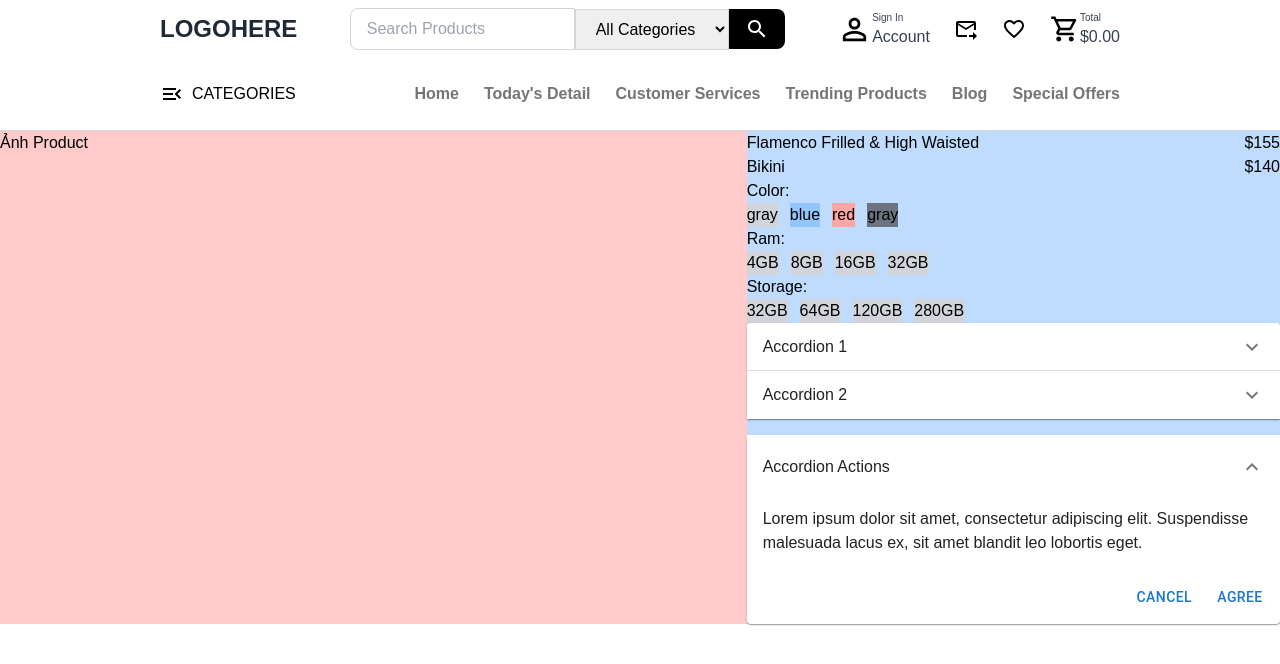
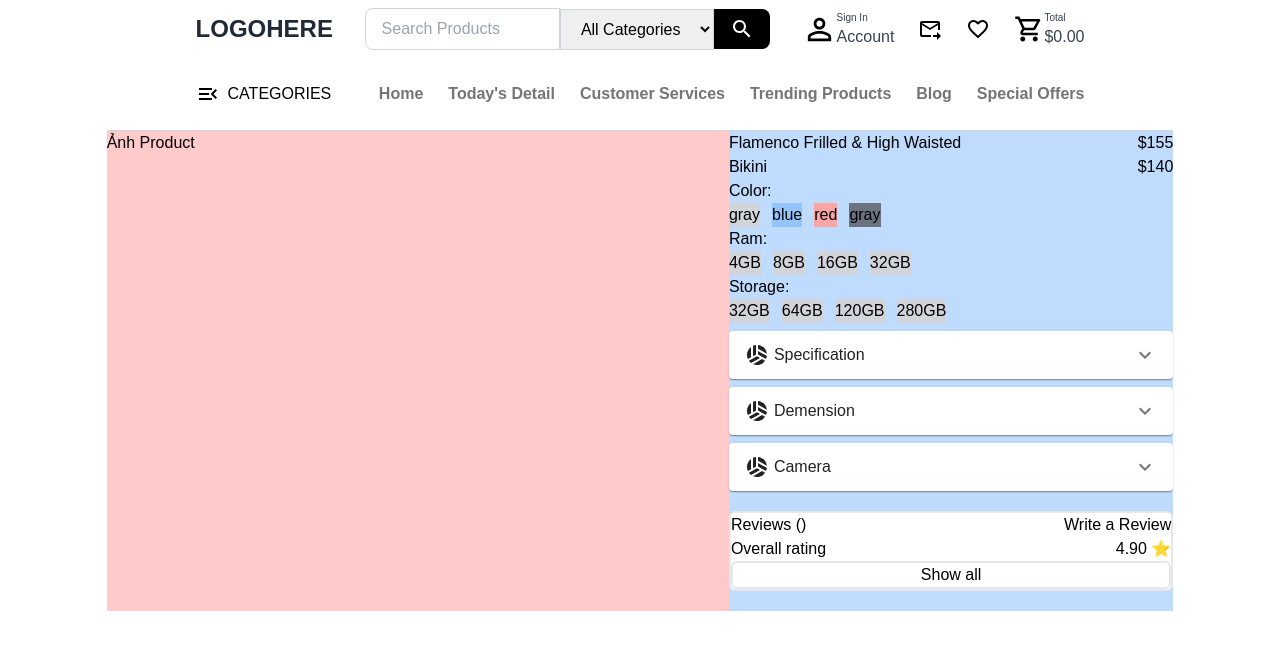
Before and after one commit to Ecommerce-KTN/FE-Ecommerce, a React (Create React App) app: page /ProductDetail in a window 1280 px wide. Shown: the top 664 px of the page. Built offline with nearby package versions, Linux system fonts and the light colour scheme.

Commit message:
demo product detail

```diff
--- a/src/App.js
+++ b/src/App.js
@@ -17,7 +17,7 @@ function App ()
       </div>
       <Header/>
 
-      <div className="mx-auto w-9/12">
+      <div className="mx-auto w-10/12">
           <EmblaCarousel />
           <Category />
           <div className="h-[500px] w-full">
--- a/src/components/app/Header.js
+++ b/src/components/app/Header.js
@@ -20,7 +20,7 @@ const Header = () => {
   window.addEventListener("scroll", handleScroll);
   return (
     <div className={`${nav ? 'navbar active' : 'navbar'} border-b border-gray-300 top-0 z-50 bg-white`}>
-      <header className="mx-auto w-9/12 ">
+      <header className="mx-auto w-10/12 ">
         {/* Logo Section */}
         <div className="flex justify-between items-center py-2">
           <div className="flex items-center">
--- a/src/pages/ProductDetail/ProductDetail.js
+++ b/src/pages/ProductDetail/ProductDetail.js
@@ -5,12 +5,94 @@ import AccordionActions from "@mui/material/AccordionActions";
 import AccordionSummary from "@mui/material/AccordionSummary";
 import AccordionDetails from "@mui/material/AccordionDetails";
 import ExpandMoreIcon from "@mui/icons-material/ExpandMore";
+import SportsVolleyballIcon from "@mui/icons-material/SportsVolleyball";
 import Button from "@mui/material/Button";
+
+const specification = [
+  {
+    name: "Specification",
+    item: [
+      { name: "Display" },
+      { name: "Processor" },
+      { name: "Battery" },
+      { name: "Opperating System" },
+      { name: "Water Resistance" },
+    ],
+  },
+  {
+    name: "Demension",
+    item: [
+      { name: "Height" },
+      { name: "Width" },
+      { name: "Depth" },
+      { name: "Weight" },
+    ],
+  },
+  {
+    name: "Camera",
+    item: [{ name: "Front" }, { name: "Rear" }],
+  },
+];
+
+function ListItem() {
+  return (
+    <div>
+      {specification.map((data) => (
+        <div className="mt-2">
+          <Accordion>
+            <AccordionSummary
+              expandIcon={<ExpandMoreIcon />}
+              aria-controls="panel1-content"
+              id="panel1-header"
+              sx={{ height: '40px'}}
+            >
+              <SportsVolleyballIcon sx={{ marginRight: "5px" }} />
+              {data.name}
+            </AccordionSummary>
+            <AccordionDetails>
+              <ul className="list-specification">
+                {data.item.map((items, index) => (
+                  <li
+                    className="border-b-2 border-b-gray-200 py-2 last:border-b-0"
+                    key={index}
+                  >
+                    <a href="">{items.name}</a>
+                  </li>
+                ))}
+              </ul>
+            </AccordionDetails>
+          </Accordion>
+        </div>
+      ))}
+    </div>
+  );
+}
+
+function Review() {
+    return (
+        <>
+            <div className="bg-white rounded-md border-2 my-5">
+                <div className="flex justify-between items-center">
+                    <div>Reviews ({}) </div>
+                    <div>Write a Review</div>
+                </div>
+                <div className="flex justify-between items-center">
+                    <div>Overall rating </div>
+                    <div>4.90 ⭐</div>
+                </div>
+                <div className="flex justify-center items-center">
+                    <button className="text-center w-full bg-white border-2 rounded-md">Show all</button>
+                </div>
+            </div>
+        </>
+    )
+}
+
 
 function ProductDetail() {
   return (
-    <div className="container">
-      <Header />
+    <div className="m-auto w-10/12">
+      <Header/>
       <div className="flex">
         <div className="w-7/12 bg-red-200">Ảnh Product</div>
         <div className="w-5/12 bg-blue-200">
@@ -55,58 +137,8 @@ function ProductDetail() {
             </div>
           </div>
           {/* list */}
-          <div>
-            <Accordion>
-              <AccordionSummary
-                expandIcon={<ExpandMoreIcon />}
-                aria-controls="panel1-content"
-                id="panel1-header"
-              >
-                Accordion 1
-              </AccordionSummary>
-              <AccordionDetails>
-                <ul>
-                    <li className="border-b-2 border-black"><a href="">Display</a></li>
-                    <li><a href="">Processor</a></li>
-                    <li><a href="">Battery</a></li>
-                    <li><a href="">Opperating System</a></li>
-                    <li><a href="">Water Resistance</a></li>
-                </ul>
-              </AccordionDetails>
-            </Accordion>
-            <Accordion>
-              <AccordionSummary
-                expandIcon={<ExpandMoreIcon />}
-                aria-controls="panel2-content"
-                id="panel2-header"
-              >
-                Accordion 2
-              </AccordionSummary>
-              <AccordionDetails>
-                Lorem ipsum dolor sit amet, consectetur adipiscing elit.
-                Suspendisse malesuada lacus ex, sit amet blandit leo lobortis
-                eget.
-              </AccordionDetails>
-            </Accordion>
-            <Accordion defaultExpanded>
-              <AccordionSummary
-                expandIcon={<ExpandMoreIcon />}
-                aria-controls="panel3-content"
-                id="panel3-header"
-              >
-                Accordion Actions
-              </AccordionSummary>
-              <AccordionDetails>
-                Lorem ipsum dolor sit amet, consectetur adipiscing elit.
-                Suspendisse malesuada lacus ex, sit amet blandit leo lobortis
-                eget.
-              </AccordionDetails>
-              <AccordionActions>
-                <Button>Cancel</Button>
-                <Button>Agree</Button>
-              </AccordionActions>
-            </Accordion>
-          </div>
+          <ListItem />
+          <Review/>
         </div>
       </div>
     </div>
```
Also changed, not shown: src/App.css (line endings or trailing spaces).
